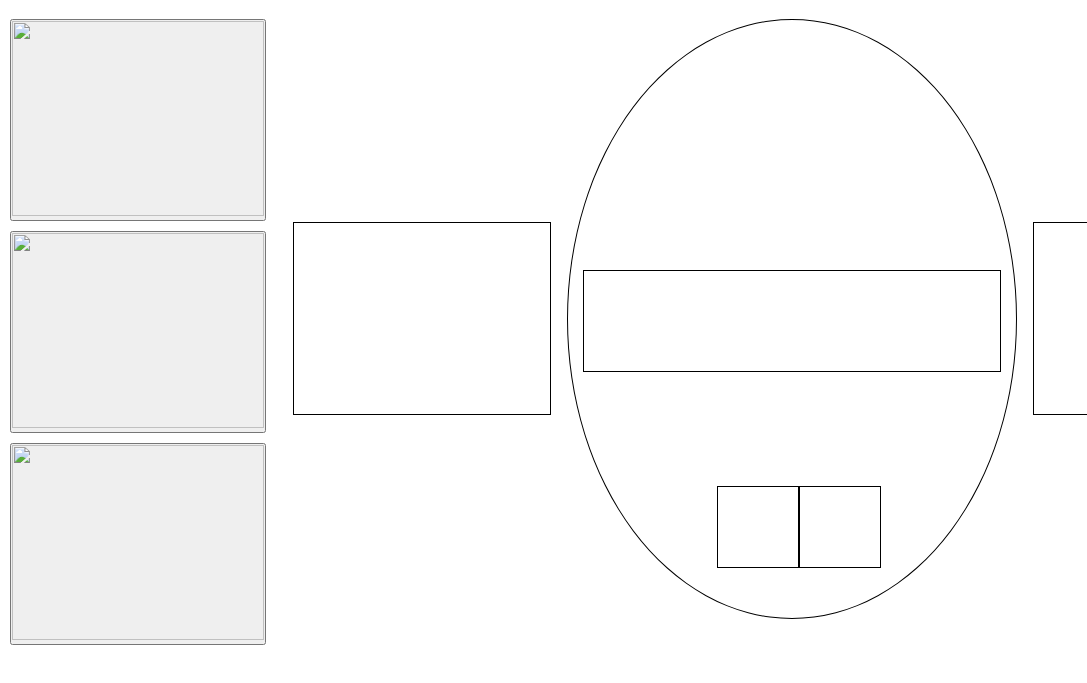
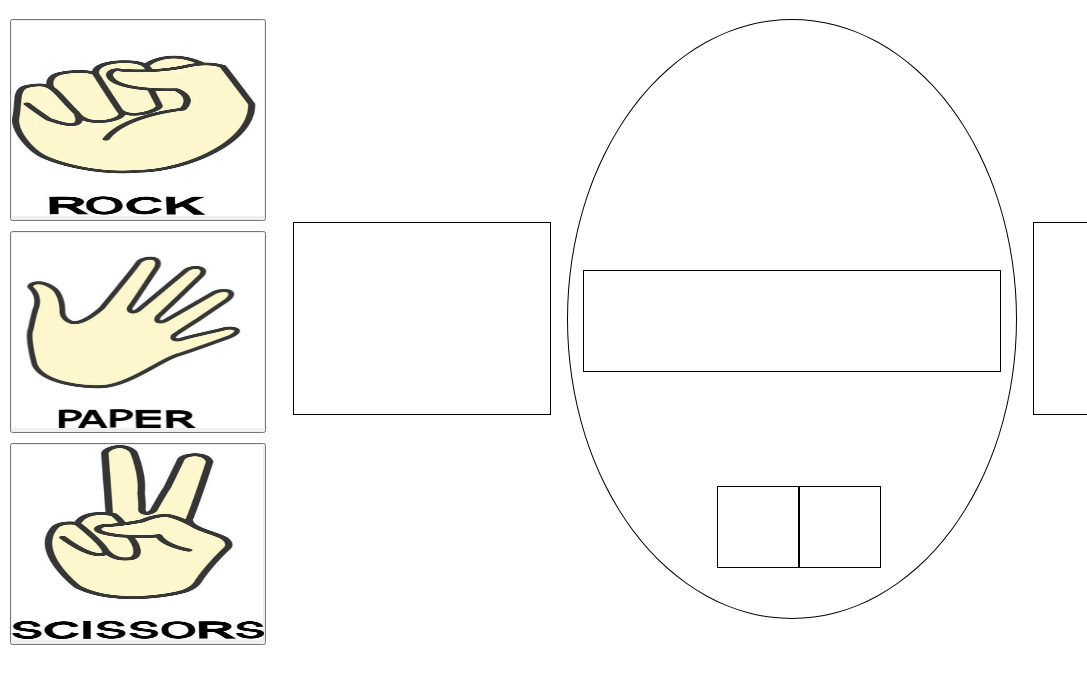
Before and after one commit to vikasGupta777/rockPaperScissor, a plain HTML site: page index.html in a window 1280 px wide. Shown: the part 71-754 px from the top of the page, without its empty margins (0-1087 px from the left). Drawn offline with Linux system fonts and the light colour scheme; the site is published under a folder, as on GitHub Pages, so addresses that start at the root find nothing.

Commit message:
some minor changes some minor changes

```diff
--- a/index.html
+++ b/index.html
@@ -15,18 +15,18 @@
             <div class="player">
                 <div class="rock">
                     <button id="rockBtn">
-                        <img src="/images/rock.jpeg" height="195px" width="100%" alt="">
+                        <img src="./images/rock.jpeg" height="195px" width="100%" alt="">
 
                     </button>
                 </div>
                 <div class="paper">
                     <button id="paperBtn">
-                        <img src="/images/paper.jpeg"" height="195px" width="100%" alt="">
+                        <img src="./images/paper.jpeg"" height="195px" width="100%" alt="">
                     </button>
                 </div>
                 <div class="scissor">
                     <button id ="scissorBtn">
-                        <img src="/images/scissor.jpeg" height="195px" width="100%" alt="">
+                        <img src="./images/scissor.jpeg" height="195px" width="100%" alt="">
                     </button>
                 </div>
             </div>
```
